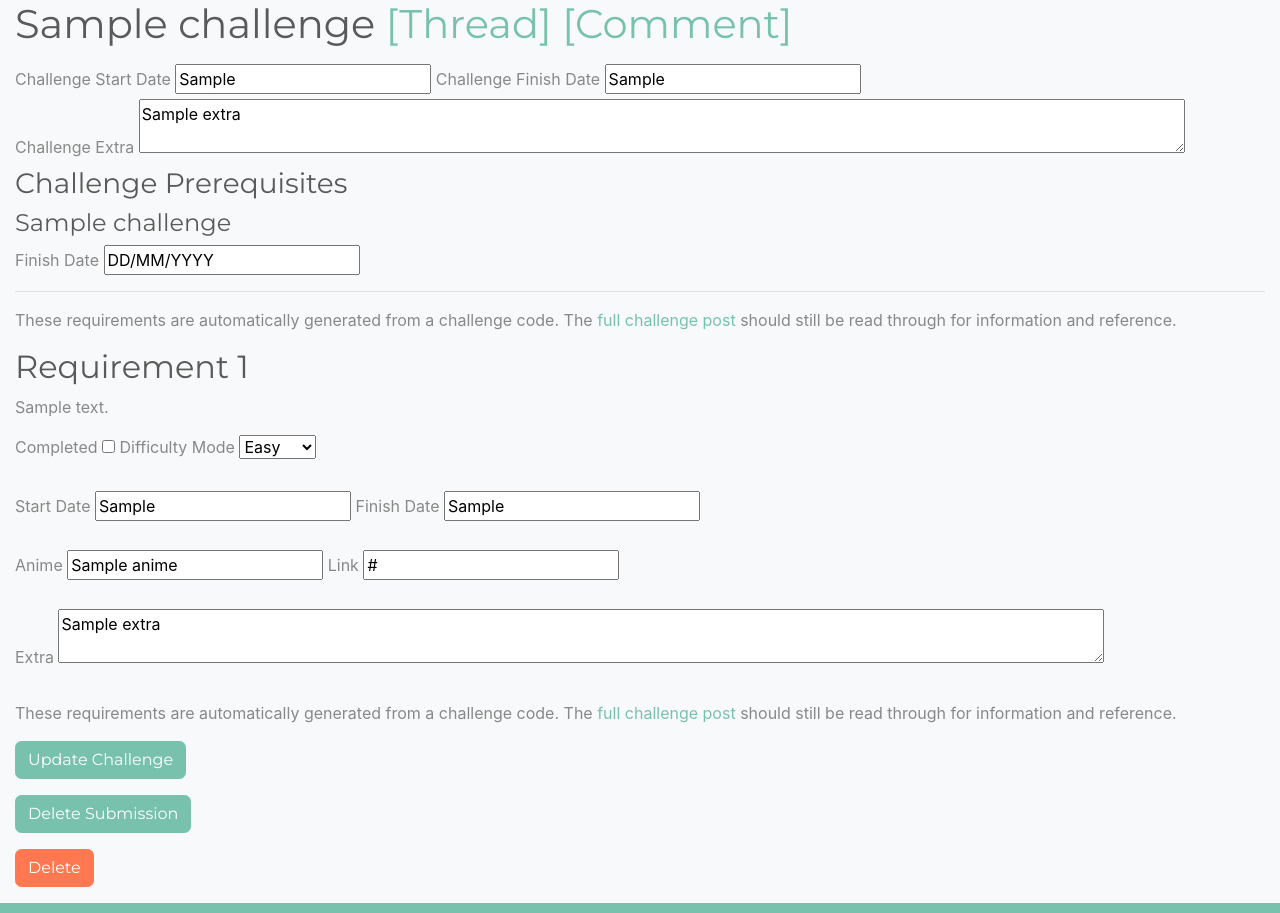
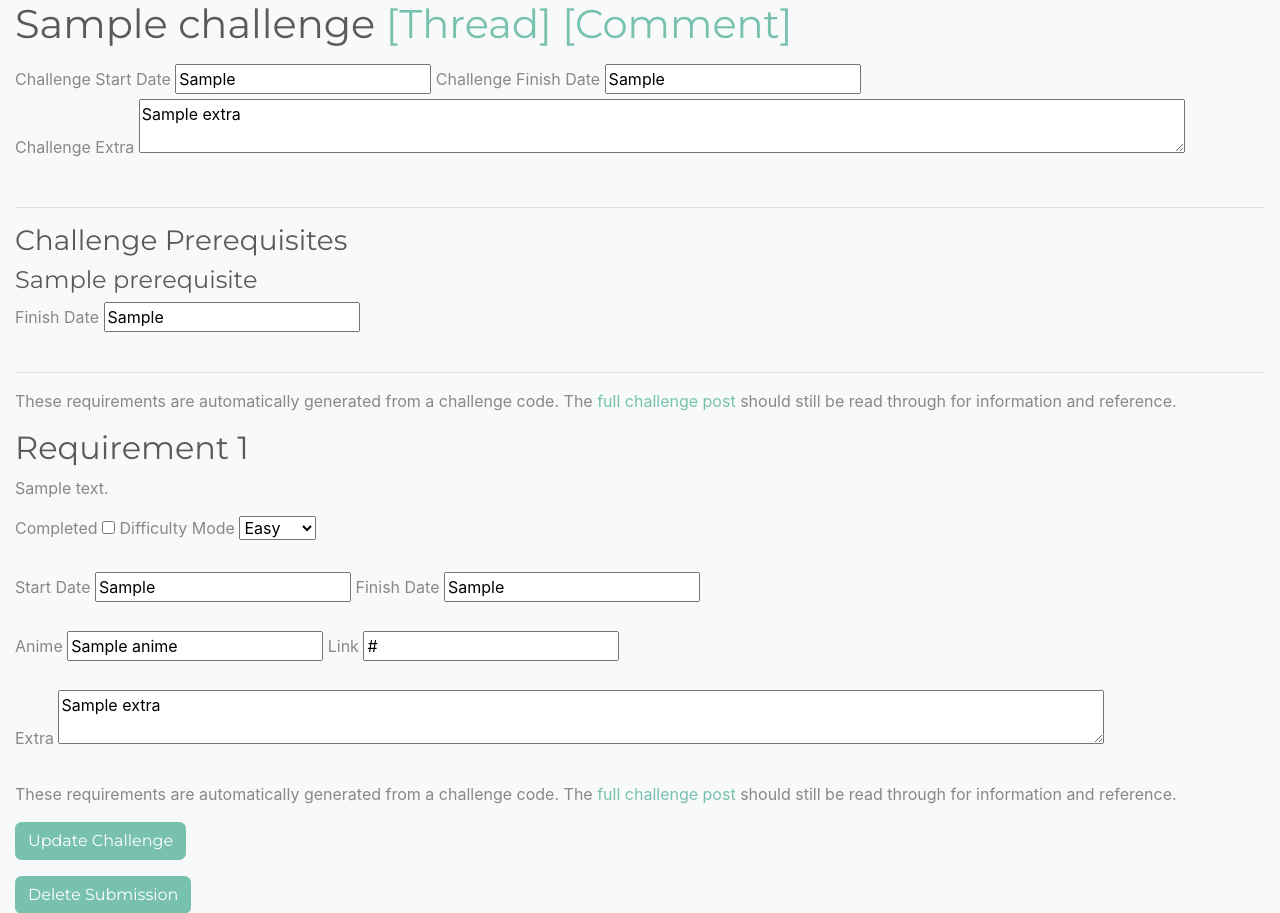
Before and after one commit to omn0mn0m/Mion, a Django app: template awc/templates/awc/edit.html in a window 1280 px wide. Shown: the part 56-969 px from the top of the page. Run offline with Django 3.2, Linux system fonts and the light colour scheme; tables that the repository leaves empty hold one stand-in row (values such as "Sample post"); the template is opened without the code that fills it: values that come from a table or form of the project are taken from there, most other values are stand-ins (such as "Sample title", 1, 10 or a date in 2020); parts of the project's set-up code (start-up, migrations or seed data) failed here and were passed over; some libraries are stand-ins or nearby versions.

Commit message:
Finished adding tier challenges

```diff
--- a/awc/templates/awc/edit.html
+++ b/awc/templates/awc/edit.html
@@ -23,14 +23,16 @@
   <input type="text" name="challenge-finish" id="challenge-finish" value={{ response.finish }}><br>
 
   <label for="challenge-extra">Challenge Extra</label>
-  <textarea class="autoExpand" name="challenge-extra" id="challenge-extra" cols="100">{{ response.extra }}</textarea><br>
+  <textarea class="autoExpand" name="challenge-extra" id="challenge-extra" cols="100">{{ response.extra }}</textarea><br><br>
+
+  <hr>
 
   <h3>Challenge Prerequisites</h3>
-  {% for prerequisite in challenge.prerequisites.all %}
-  <h4>{{ prerequisite.name }}</h4
+  {% for prerequisite_name, prerequisite_finish_date in response.prerequisites.items %}
+  <h4>{{ prerequisite_name }}</h4
 
-  <label for="prerequisite-{{ prerequisites.name }}-finish">Finish Date</label>
-  <input type="text" name="prerequisite-{{ prerequisite.name }}-finish" id="prerequisite-{{ prerequisite.name }}-finish" value="DD/MM/YYYY">
+  <label for="prerequisite-{{ prerequisite_name }}-finish">Finish Date</label>
+  <input type="text" name="prerequisite-{{ prerequisite_name }}-finish" id="prerequisite-{{ prerequisite_name }}-finish" value={{ prerequisite_finish_date }}><br><br>
   {% empty %}
 
   {% endfor %}
```
Also changed, not shown: awc/utils.py (+17 -2 lines), awc/views.py (+19 -6 lines).
